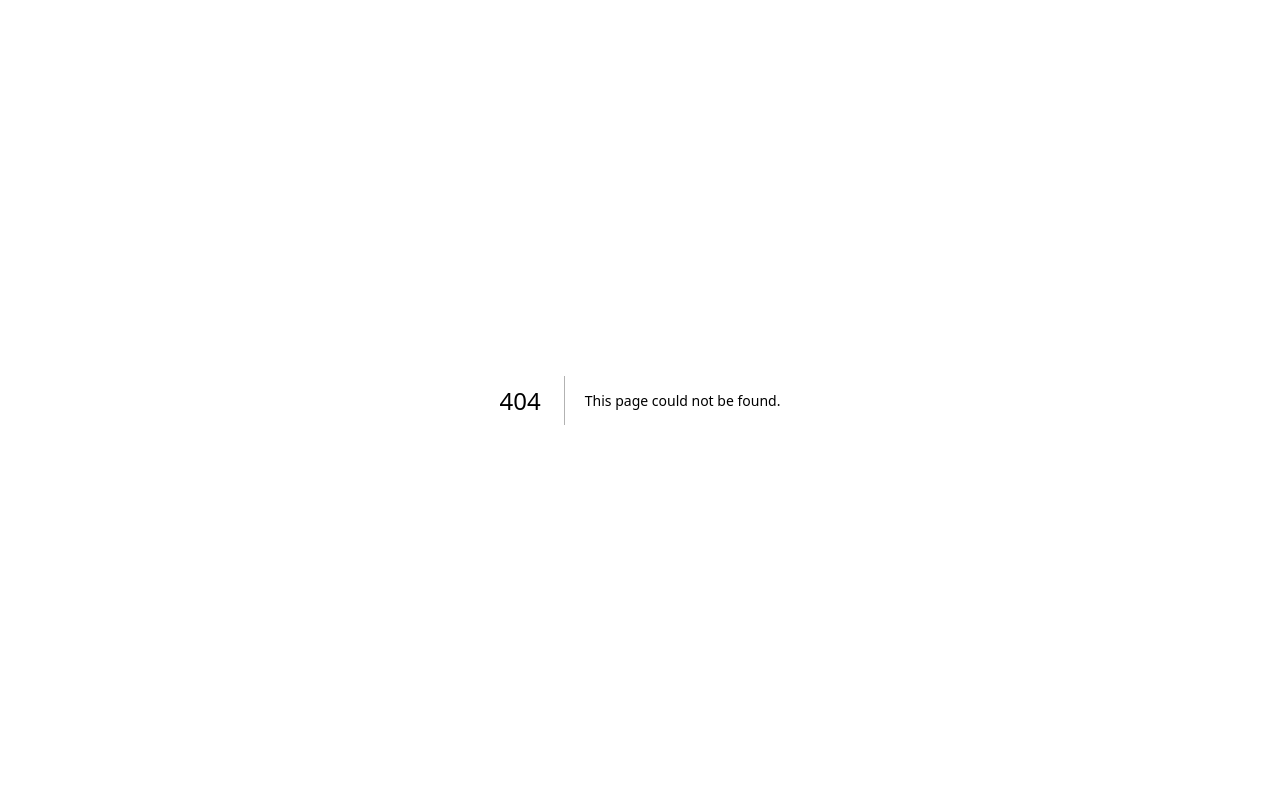
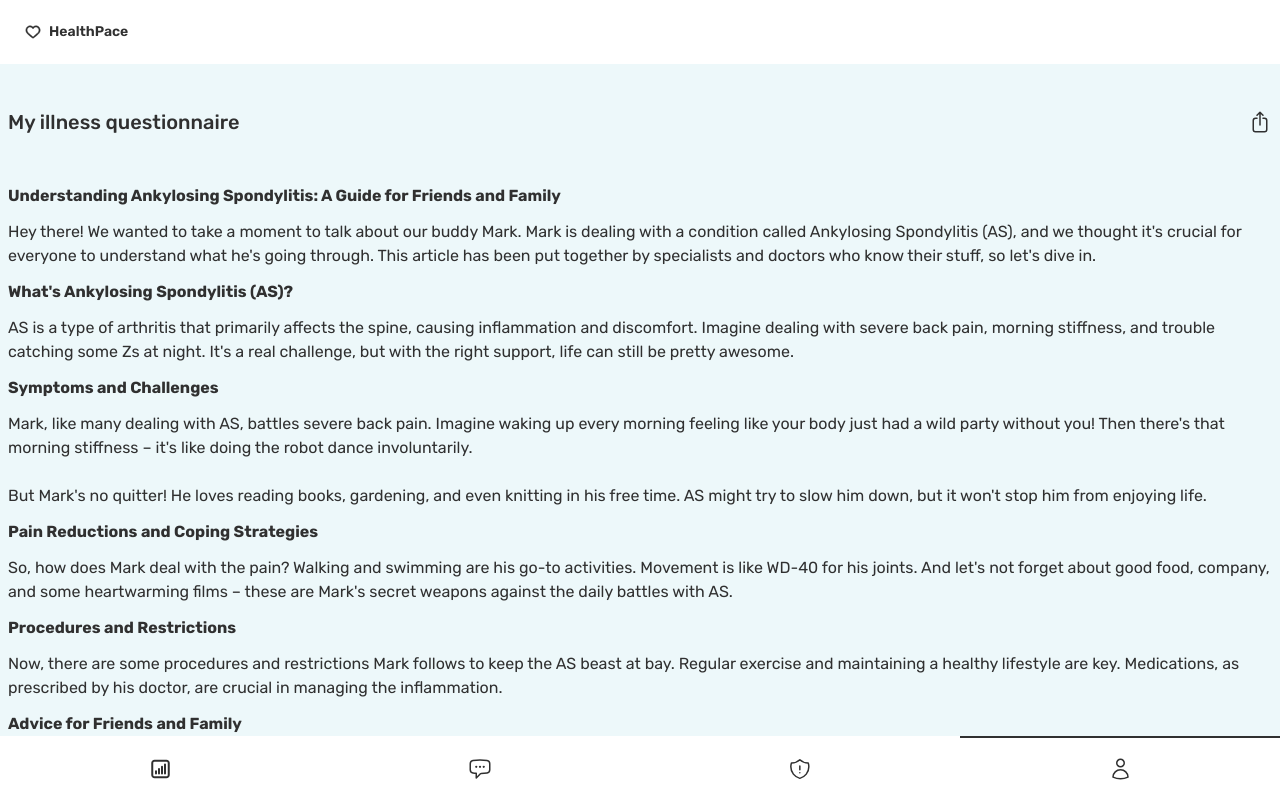
Before and after one commit to HacksDev/junction-2023, a Next.js app: page /profile/article/2f825b9a-371e-425c-91d7-fd51b6d3352c in a window 1280 px wide. Before the commit this address had no page. Shown: the top 800 px of the page. Built offline with nearby package versions, Linux system fonts and the light colour scheme.

Commit message:
[dev-vb] article

```diff
--- /dev/null
+++ b/src/pages/profile/article/2f825b9a-371e-425c-91d7-fd51b6d3352c/index.tsx
@@ -0,0 +1,84 @@
+import { Layout } from "@/components/Layout";
+import Link from "next/link";
+import { useCallback } from "react";
+
+export default function Profile() {
+  const handleShareClick = useCallback(() => {
+    try {
+      if (navigator.share) {
+        navigator
+          .share({
+            title: "HealthPace",
+            text: "HelthPace writes article about my chronical pain. I want to share it with you",
+            url: "https://junction2023.hacksdev.site/profile/article/2f825b9a-371e-425c-91d7-fd51b6d3352c",
+          })
+          .then(() => console.log("Successful share"))
+          .catch((error) => console.log("Error sharing", error));
+      }
+    } catch (e) {
+      console.log(e);
+    }
+  }, []);
+  return (
+    <Layout containerClassName="grid gap-y-3">
+      <div className="flex items-center justify-between">
+        <h1 className="text-xl font-medium my-9">My illness questionnaire</h1>
+        <button onClick={handleShareClick} className="pl-5">
+          <svg
+            xmlns="http://www.w3.org/2000/svg"
+            fill="none"
+            viewBox="0 0 24 24"
+            strokeWidth={1.5}
+            stroke="currentColor"
+            className="w-6 h-6"
+          >
+            <path
+              strokeLinecap="round"
+              strokeLinejoin="round"
+              d="M9 8.25H7.5a2.25 2.25 0 00-2.25 2.25v9a2.25 2.25 0 002.25 2.25h9a2.25 2.25 0 002.25-2.25v-9a2.25 2.25 0 00-2.25-2.25H15m0-3l-3-3m0 0l-3 3m3-3V15"
+            />
+          </svg>
+        </button>
+      </div>
+      <strong>Understanding Ankylosing Spondylitis: A Guide for Friends and Family</strong>
+      Hey there! We wanted to take a moment to talk about our buddy Mark. Mark is dealing with a condition called
+      Ankylosing Spondylitis (AS), and we thought it's crucial for everyone to understand what he's going through. This
+      article has been put together by specialists and doctors who know their stuff, so let's dive in.
+      <strong>What's Ankylosing Spondylitis (AS)?</strong>
+      AS is a type of arthritis that primarily affects the spine, causing inflammation and discomfort. Imagine dealing
+      with severe back pain, morning stiffness, and trouble catching some Zs at night. It's a real challenge, but with
+      the right support, life can still be pretty awesome.
+      <strong>Symptoms and Challenges</strong>
+      Mark, like many dealing with AS, battles severe back pain. Imagine waking up every morning feeling like your body
+      just had a wild party without you! Then there's that morning stiffness – it's like doing the robot dance
+      involuntarily.
+      <br></br>
+      <br></br>
+      But Mark's no quitter! He loves reading books, gardening, and even knitting in his free time. AS might try to slow
+      him down, but it won't stop him from enjoying life.
+      <strong>Pain Reductions and Coping Strategies</strong>
+      So, how does Mark deal with the pain? Walking and swimming are his go-to activities. Movement is like WD-40 for
+      his joints. And let's not forget about good food, company, and some heartwarming films – these are Mark's secret
+      weapons against the daily battles with AS.
+      <strong>Procedures and Restrictions</strong>
+      Now, there are some procedures and restrictions Mark follows to keep the AS beast at bay. Regular exercise and
+      maintaining a healthy lifestyle are key. Medications, as prescribed by his doctor, are crucial in managing the
+      inflammation.
+      <strong>Advice for Friends and Family</strong>
+      Alright, friends and family, here's where you come in. Be patient and understanding. Some days, Mark might need a
+      bit of extra support. Offer to join him for a walk or swim – it's good for both his physical and mental
+      well-being.
+      <br></br>
+      <br></br>
+      And hey, don't shy away from suggesting a movie night or cooking up some tasty grub. Your company means the world
+      to him, and it's these simple pleasures that make living with AS a bit easier.
+      <br></br>
+      <br></br>
+      Remember, everyone's journey with AS is unique, so it's essential to communicate openly and be flexible.
+      <strong>Conclusion</strong>
+      Living with Ankylosing Spondylitis is no walk in the park, but with the right mix of support, understanding, and a
+      sprinkle of joy, individuals like Mark can continue enjoying life's little pleasures. Let's stand together, be
+      there for Mark, and show AS that it's not the boss of him!
+    </Layout>
+  );
+}
--- a/src/pages/profile/questionnaire/index.tsx
+++ b/src/pages/profile/questionnaire/index.tsx
@@ -1,7 +1,6 @@
 import { Layout } from "@/components/Layout";
 import { Mascot } from "@/components/Mascot";
 import Link from "next/link";
-import { useCallback } from "react";
 
 const questions: Array<{
   title: string;
@@ -30,28 +29,11 @@ const questions: Array<{
 ];
 
 export default function Questionnaire() {
-  const handleShareClick = useCallback(() => {
-    try {
-      if (navigator.share) {
-        navigator
-          .share({
-            title: "HealthPace",
-            text: "Share information about me",
-            url: "https://junction2023.hacksdev.site/",
-          })
-          .then(() => console.log("Successful share"))
-          .catch((error) => console.log("Error sharing", error));
-      }
-    } catch (e) {
-      console.log(e);
-    }
-  }, []);
-
   return (
     <Layout containerClassName="px-4 pb-5">
       <div className="flex items-center justify-between">
         <h1 className="text-xl font-medium my-9">My illness questionnaire</h1>
-        <button onClick={handleShareClick} className="pl-5">
+        <Link href="/profile/article/2f825b9a-371e-425c-91d7-fd51b6d3352c" className="pl-5">
           <svg
             xmlns="http://www.w3.org/2000/svg"
             fill="none"
@@ -66,7 +48,7 @@ export default function Questionnaire() {
               d="M9 8.25H7.5a2.25 2.25 0 00-2.25 2.25v9a2.25 2.25 0 002.25 2.25h9a2.25 2.25 0 002.25-2.25v-9a2.25 2.25 0 00-2.25-2.25H15m0-3l-3-3m0 0l-3 3m3-3V15"
             />
           </svg>
-        </button>
+        </Link>
       </div>
       <p className="text-md leading-none mb-3">Fill out your health information and lifestyle details. </p>
 
```
